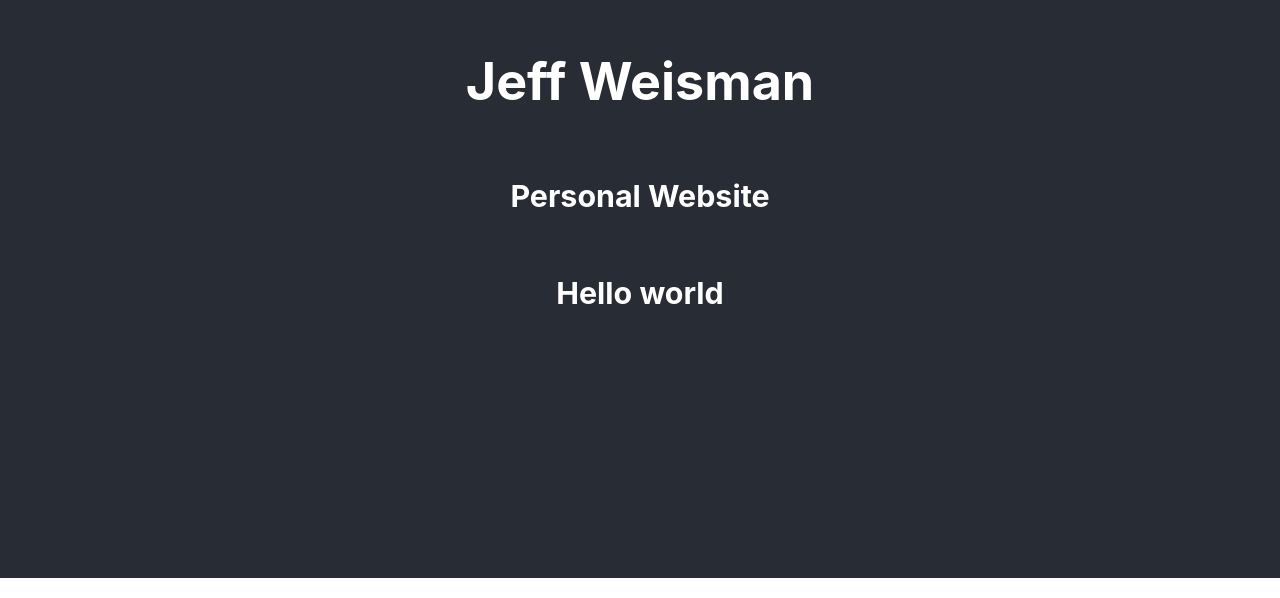
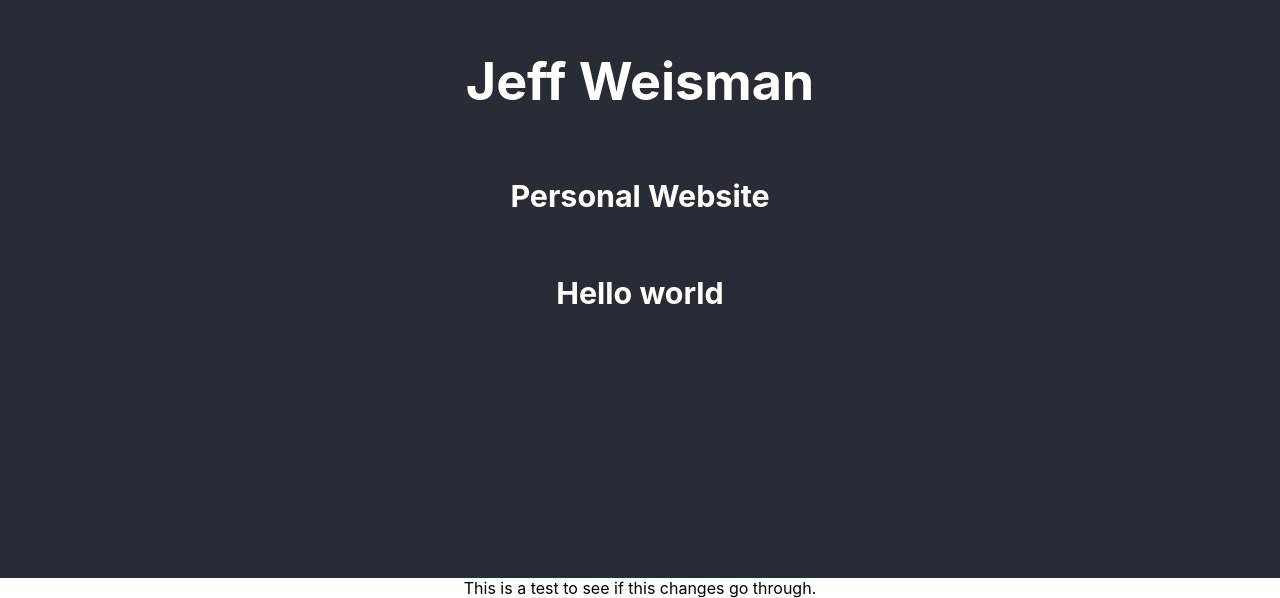
Before and after one commit to jweisman11/personal-site, a React (Create React App) app: page / in a window 1280 px wide. Shown: the part 222-820 px from the top of the page. Built offline with nearby package versions, Linux system fonts and the light colour scheme.

Commit message:
first update in a long time

```diff
--- a/src/App.js
+++ b/src/App.js
@@ -9,6 +9,7 @@ function App() {
         <h3>Personal Website</h3>
         <h3>Hello world</h3>
       </header>
+      <body>This is a test to see if this changes go through.</body>
     </div>
   );
 }
```
